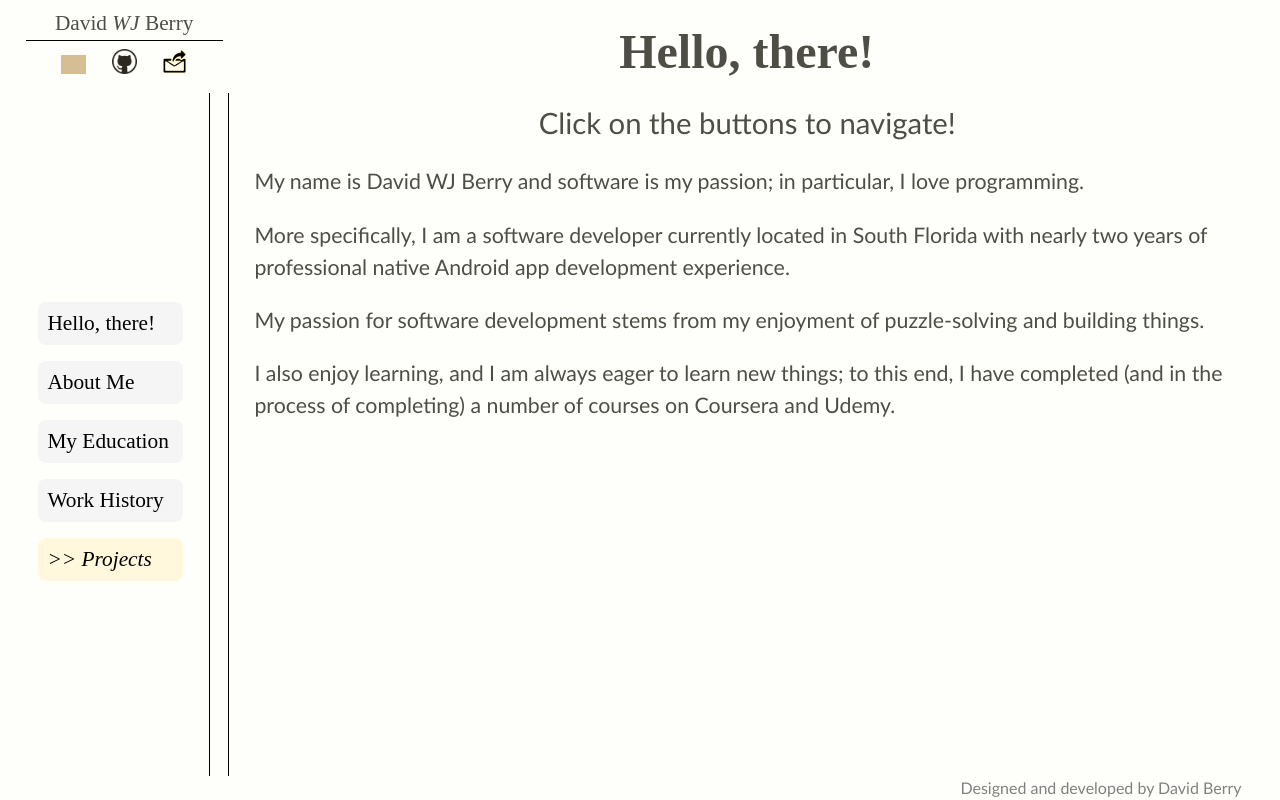
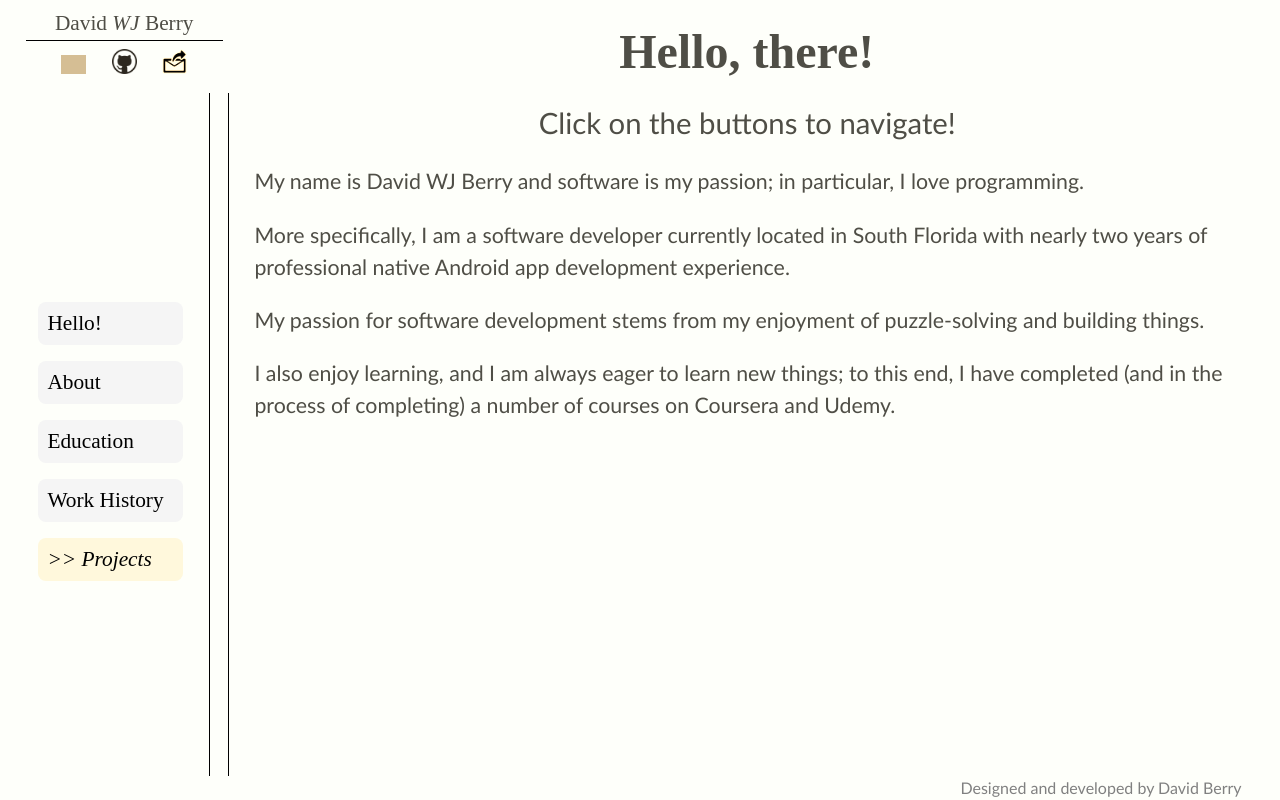
Before and after one commit to DBerry07/DBerry07.github.io, a React (Vite) app: page / in a window 1280 px wide. Built offline with nearby package versions, Linux system fonts and the light colour scheme; grey boxes are pictures that could not be loaded; a web font is replaced by a local one.

Commit message:
Update buttons.js

```diff
--- a/src/data/constants/buttons.js
+++ b/src/data/constants/buttons.js
@@ -1,9 +1,9 @@
 import { locations } from "../constants/filelocs.js";
 
 export default class Tabs {
-  static Hello = new Tabs("Hello", "Hello, there!");
-  static About = new Tabs("About", "About Me");
-  static Education = new Tabs("Education", "My Education");
+  static Hello = new Tabs("Hello", "Hello!");
+  static About = new Tabs("About", "About");
+  static Education = new Tabs("Education", "Education");
   static History = new Tabs("History", "Work History");
   static Projects = new Tabs("Projects", ">> Projects");
 
```
